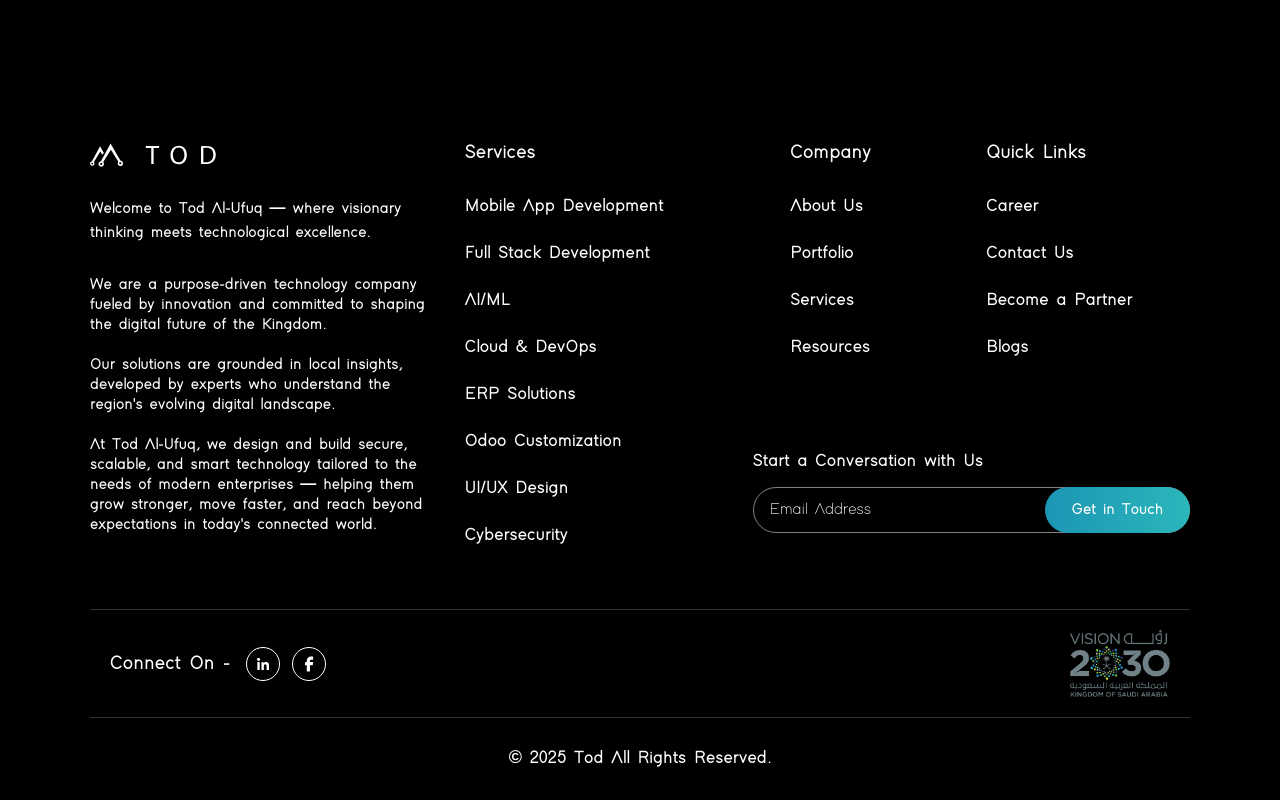
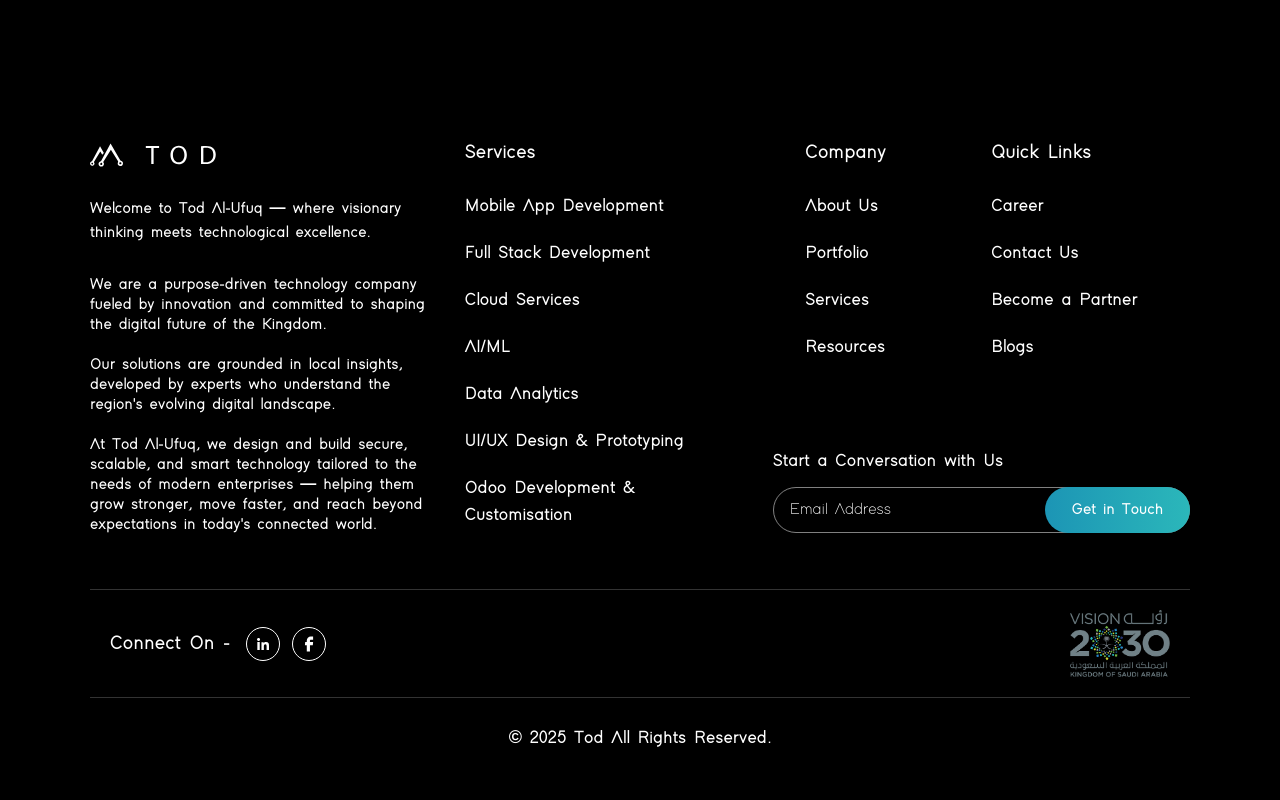
Before and after one commit to Ismail-n/Tcenda-website, a Next.js app: page /our-services in a window 1280 px wide. Shown: the part 4018-4818 px from the top of the page. Built offline with nearby package versions, Linux system fonts and the light colour scheme.

Commit message:
Changed footer links

```diff
--- a/src/components/ourServices/Services.jsx
+++ b/src/components/ourServices/Services.jsx
@@ -1,5 +1,6 @@
 import { servicesTabs } from "@/data/servicesData";
 import Image from "next/image";
+import { useRouter } from "next/router";
 import React, { useEffect, useState, useTransition } from "react";
 import { Col, Container, Row } from "react-bootstrap";
 import { useTranslation } from "react-i18next";
@@ -10,24 +11,43 @@
     servicesData?.[0]?.id
   );
 
+  const router = useRouter();
+
+  useEffect(() => {
+    if (router.asPath.includes("#")) {
+      const id = router.asPath.split("#")[1]; // e.g., "full-stack"
+      handleTabChange(id);
+
+      // Optional scroll (in case it's not already scrolled by hash)
+      const el = document.getElementById(id);
+      if (el) {
+        setTimeout(() => {
+          el.scrollIntoView({ behavior: "smooth", block: "start" });
+        }, 100);
+      }
+    }
+  }, []);
+
   const { overview, categories, techStack } = selectedService || {};
 
   const handleTabChange = (id) => {
     setActiveServiceTab(id);
+
     const newService =
       servicesData?.find((service) => service?.id === id) || {};
     setSelectedService(newService);
+
+    // ✅ Update URL hash without reloading the page
+    // router.replace(`#${id}`, undefined, { shallow: true });
   };
 
-  useEffect(() => {
-    window.scrollTo({ top: 0, behavior: "smooth" });
-  }, [selectedService]);
+
+  // useEffect(() => {
+  //   window.scrollTo({ top: 0, behavior: "smooth" });
+  // }, [selectedService]);
 
   return (
-    <section
-      className={`services_section`}
-      id={`${selectedService?.id}_service`}
-    >
+    <section className={`services_section`} id={`${selectedService?.id}`}>
       <Container>
         <div className="services_tab">
           {servicesTabs?.map(({ id, text }) => (
--- a/src/components/shared/Footer.jsx
+++ b/src/components/shared/Footer.jsx
@@ -1,33 +1,13 @@
+import {
+  footerCompany,
+  footerQuickLinks,
+  footerServices,
+} from "@/data/commonData";
 import Image from "next/image";
 import Link from "next/link";
 import React, { useState } from "react";
 import { Col, Container, Row } from "react-bootstrap";
 import { useTranslation } from "react-i18next";
-
-const services = [
-  { name: "Mobile App Development", href: "#" },
-  { name: "Full Stack Development", href: "#" },
-  { name: "AI/ML", href: "#" },
-  { name: "Cloud & DevOps", href: "#" },
-  { name: "ERP Solutions", href: "#" },
-  { name: "Odoo Customization", href: "#" },
-  { name: "UI/UX Design", href: "#" },
-  { name: "Cybersecurity", href: "#" },
-];
-
-const company = [
-  { name: "About Us", href: "#" },
-  { name: "Portfolio", href: "#" },
-  { name: "Services", href: "#" },
-  { name: "Resources", href: "#" },
-];
-
-const quickLinks = [
-  { name: "Career", href: "#" },
-  { name: "Contact Us", href: "#" },
-  { name: "Become a Partner", href: "#" },
-  { name: "Blogs", href: "#" },
-];
 
 const Footer = () => {
   const { t } = useTranslation();
@@ -85,9 +65,9 @@
                 <div className="single_item service_item">
                   <h2>{t("Services")}</h2>
                   <ul>
-                    {services?.map(({ name, href }, index) => (
+                    {footerServices?.map(({ name, href, hash }, index) => (
                       <li key={index}>
-                        <Link href={href}>{t(name)}</Link>
+                        <Link href={`${href}${hash}`}>{t(name)}</Link>
                       </li>
                     ))}
                   </ul>
@@ -98,7 +78,7 @@
                   <div className="single_item">
                     <h2>{t("Company")}</h2>
                     <ul>
-                      {company?.map(({ name, href }, index) => (
+                      {footerCompany?.map(({ name, href }, index) => (
                         <li key={index}>
                           <Link href={href}>{t(name)}</Link>
                         </li>
@@ -108,7 +88,7 @@
                   <div className="single_item">
                     <h2>{t("Quick Links")}</h2>
                     <ul>
-                      {quickLinks?.map(({ name, href }, index) => (
+                      {footerQuickLinks?.map(({ name, href }, index) => (
                         <li key={index}>
                           <Link href={href}>{t(name)}</Link>
                         </li>
--- /dev/null
+++ b/src/data/commonData.js
@@ -0,0 +1,37 @@
+const footerServices = [
+  {
+    name: "Mobile App Development",
+    href: "/our-services",
+    hash: "#mobile-app",
+  },
+  {
+    name: "Full Stack Development",
+    href: "/our-services",
+    hash: "#full-stack",
+  },
+  { name: "Cloud Services", href: "/our-services", hash: "#cloud-services" },
+  { name: "AI/ML", href: "/our-services", hash: "#ai-ml" },
+  { name: "Data Analytics", href: "/our-services", hash: "#data-analytics" },
+  { name: "UI/UX Design & Prototyping", href: "/our-services", hash: "#ui-ux" },
+  {
+    name: "Odoo Development & Customisation",
+    href: "/our-services",
+    hash: "#odoo",
+  },
+];
+
+const footerCompany = [
+  { name: "About Us", href: "/about-us" },
+  { name: "Portfolio", href: "/portfolio" },
+  { name: "Services", href: "/our-services" },
+  { name: "Resources", href: "#" },
+];
+
+const footerQuickLinks = [
+  { name: "Career", href: "#" },
+  { name: "Contact Us", href: "/contact-us" },
+  { name: "Become a Partner", href: "#" },
+  { name: "Blogs", href: "#" },
+];
+
+export { footerServices, footerCompany, footerQuickLinks };
--- a/src/styles/globals.scss
+++ b/src/styles/globals.scss
@@ -1,4 +1,8 @@
 @import "./variables.scss";
+
+html {
+  scroll-behavior: smooth;
+}
 
 html,
 body {
--- a/src/styles/style.scss
+++ b/src/styles/style.scss
@@ -64,7 +64,7 @@
     display: flex;
     gap: 68px;
     .service_item {
-      min-width: 200px;
+      min-width: 220px;
     }
     .single_item {
       h2 {
@@ -837,7 +837,7 @@
       }
     }
   }
-  #full-stack_service {
+  #full-stack {
     .overview_section {
       .content {
         h2 {
```
